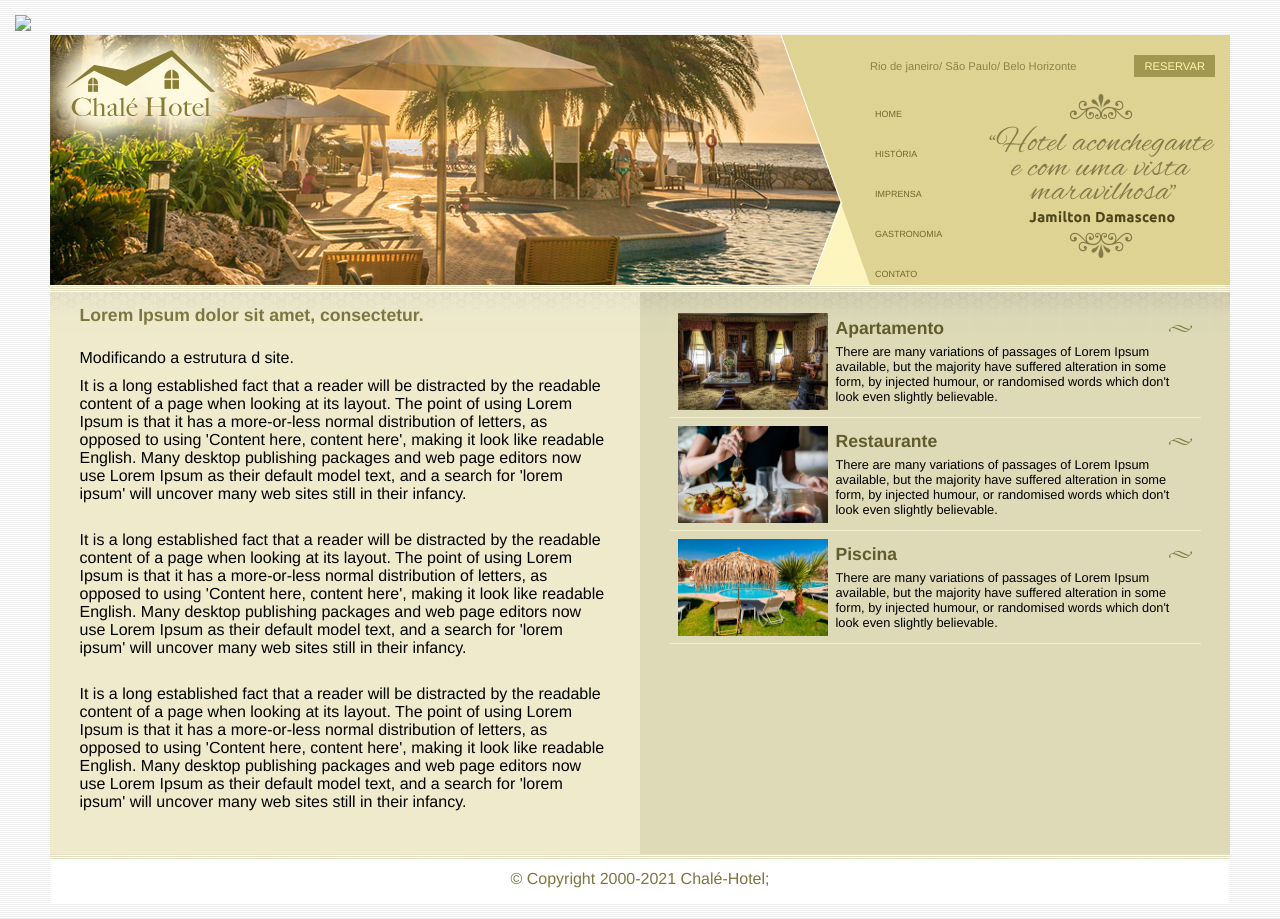
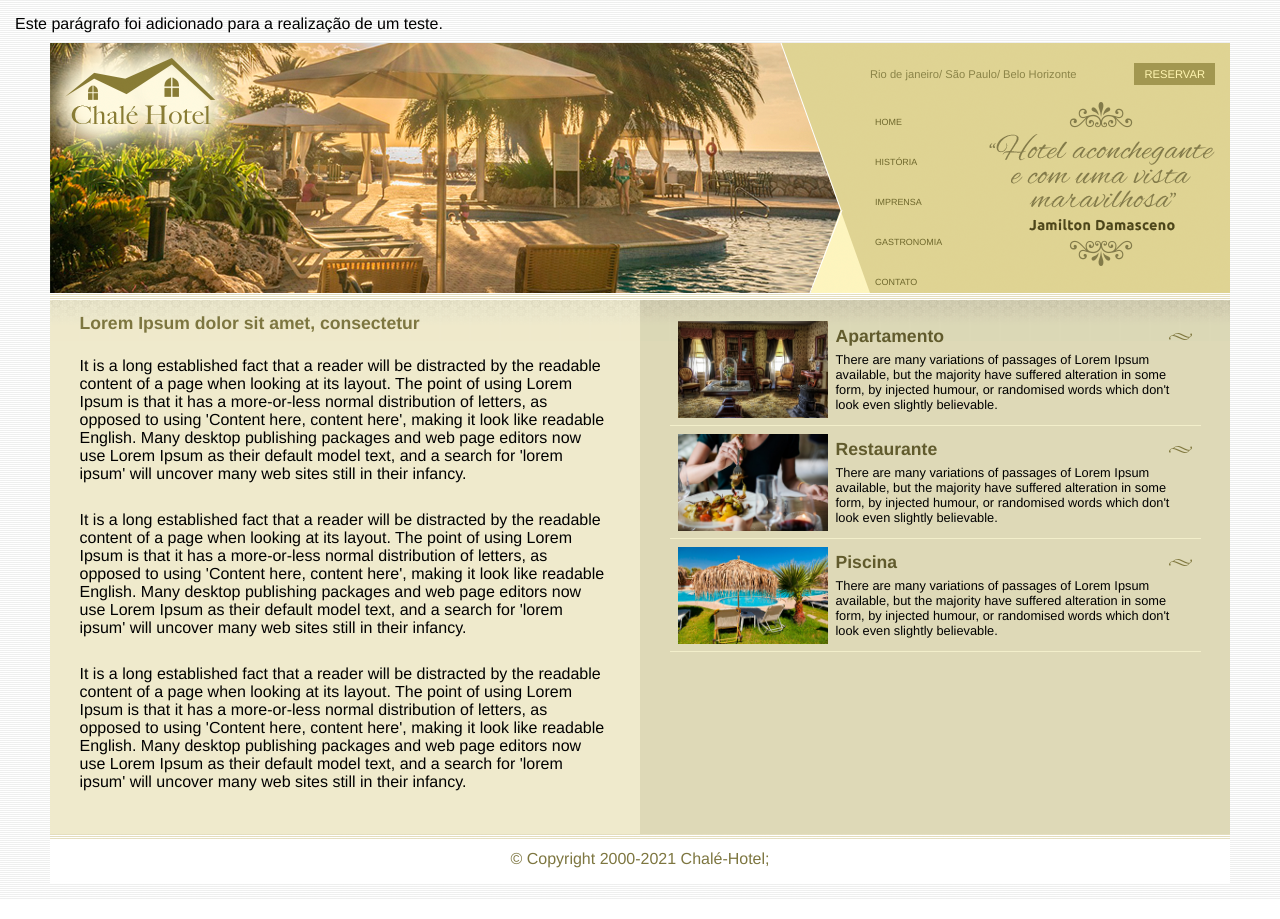
Before and after one commit to Leone-Ricardo/chal--hotel, a plain HTML site: page index.html in a window 1280 px wide. Drawn offline with Linux system fonts and the light colour scheme.

Commit message:
Um parágrafo foi adicionado

```diff
--- a/index.html
+++ b/index.html
@@ -8,8 +8,10 @@
 </head>
 	<body>
 
-		<div style="width:100%; max-widht:960px">
-			<img src="imagens/hello wordl.png">
+		<div>
+			<p>
+				Este parágrafo foi adicionado para a realização de um teste.
+			</p>
 		</div>
 
 		<div id="container"><!--Início container-->
@@ -53,14 +55,9 @@
 			<div id="area-principal">
 				<div class="conteudo">
 					<h2>
-						Lorem Ipsum dolor sit amet, consectetur.
+						Lorem Ipsum dolor sit amet, consectetur
 					</h2>
 						<br>
-
-					<p>
-						Modificando a estrutura d site.
-					</p>
-
 					<p>
 						It is a long established fact that a reader will be distracted by the readable content of a page when looking at its layout. The point of using Lorem Ipsum is that it has a more-or-less normal distribution of letters, as opposed to using 'Content here, content here', making it look like readable English. Many desktop publishing packages and web page editors now use Lorem Ipsum as their default model text, and a search for 'lorem ipsum' will uncover many web sites still in their infancy.
 					</p><br>
```
